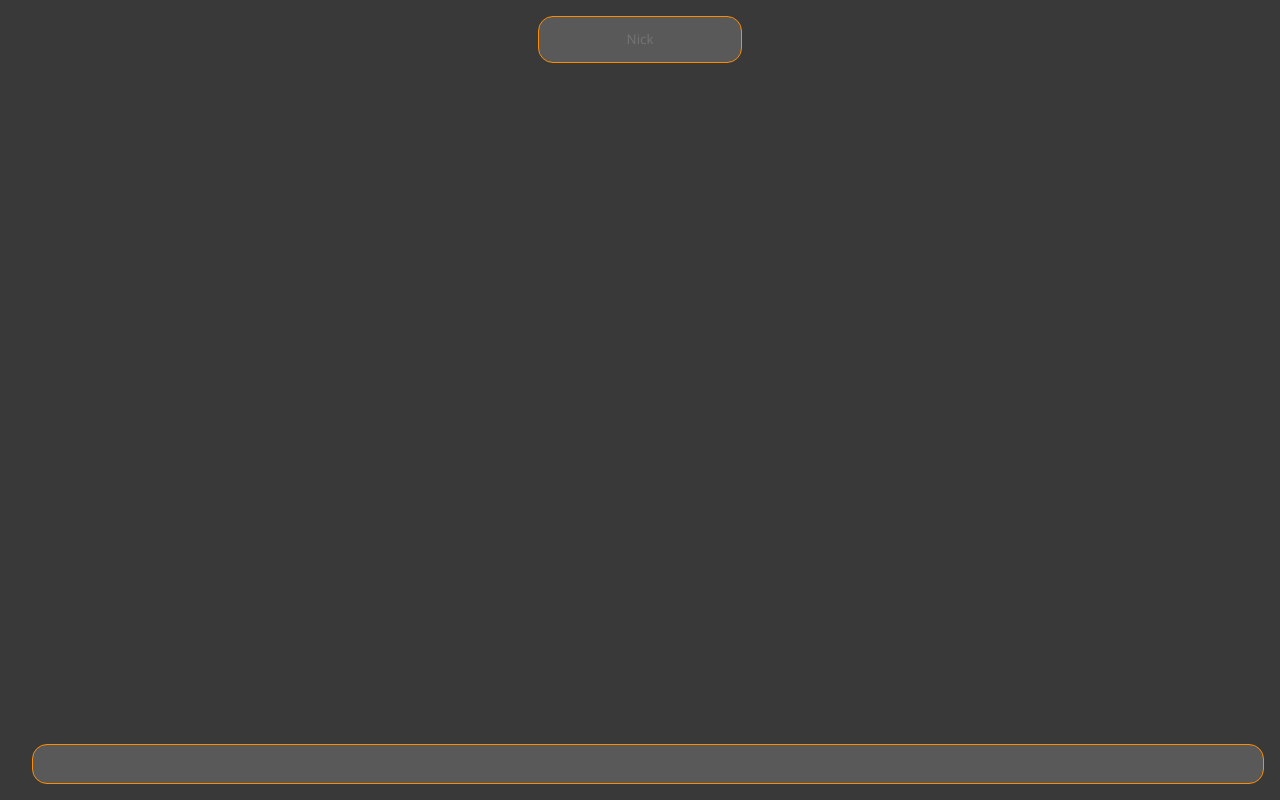
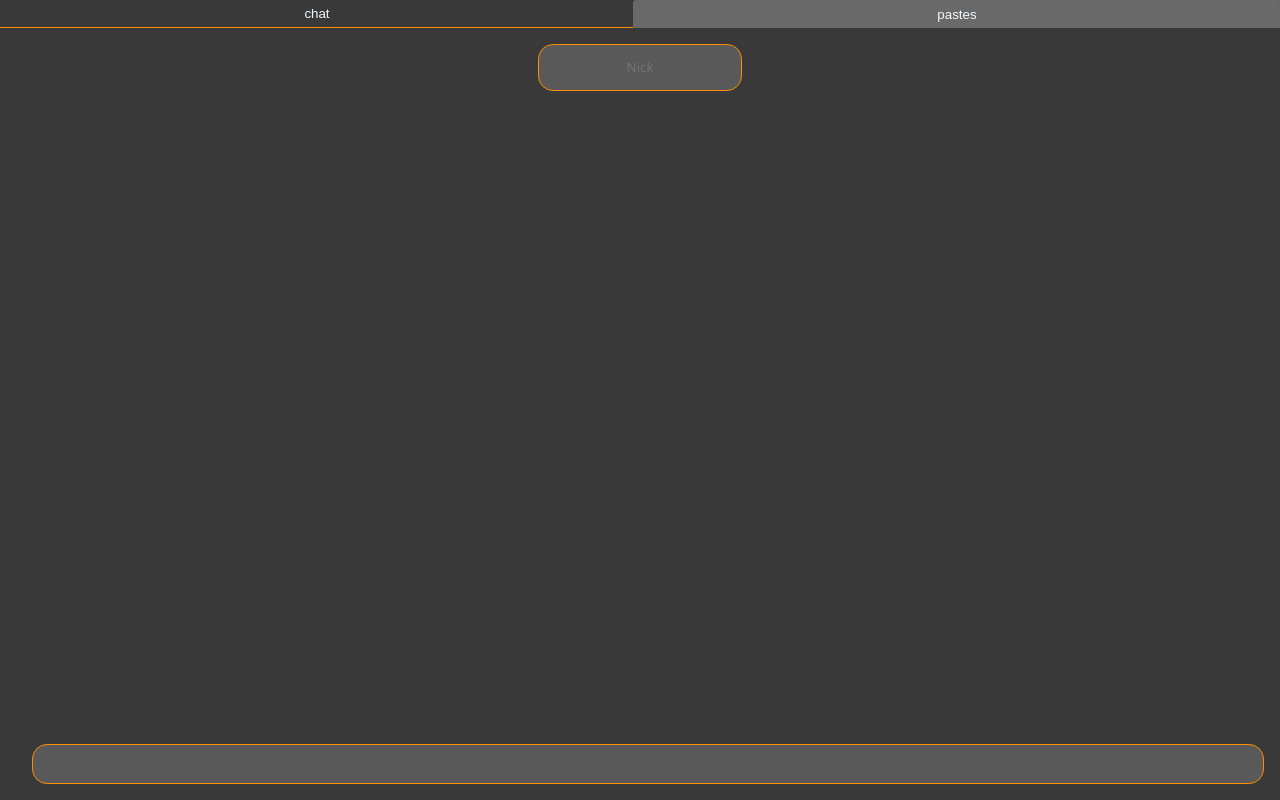
Before and after one commit to aQaTL/chitchat, a plain HTML site: page frontend/index.html in a window 1280 px wide. Drawn offline with nearby package versions, Linux system fonts and the light colour scheme.

Commit message:
Added tabs

```diff
--- a/frontend/chat.js
+++ b/frontend/chat.js
@@ -1,3 +1,11 @@
+Vue.component("pastes", {
+	template: `
+<div>
+	<h1>Hello, World!</h1>
+</div>
+	`,
+});
+
 Vue.component("connect-form", {
 	data: function () {
 		return {
@@ -32,10 +40,9 @@ const MsgType = {
 	YourNickIsTaken: "YourNickIsTaken",
 };
 
-window.onload = () => (new Vue({
-	el: "#app",
-
-	data: {
+Vue.component("chat", {
+	data: function () {
+		return {
 			eventSource: null,
 			user_msg: "",
 			nick: "",
@@ -43,6 +50,7 @@ window.onload = () => (new Vue({
 
 			connected: false,
 			has_unread_msg: false,
+		};
 	},
 
 	mounted: function () {
@@ -126,4 +134,29 @@ window.onload = () => (new Vue({
 	filters: {
 		time: (date_str) => new Date(date_str).toLocaleTimeString(),
 	},
+
+	template: `
+<div>
+	<connect-form id="connect_form" v-if="!connected" v-on:connect="handle_connect"></connect-form>
+
+	<section id="messages" ref="messages">
+		<div class="message" v-for="msg in messages">
+			<span>[{{ msg.time | time }}] </span><span>{{ msg.nick }}</span>: <span>{{ msg.msg }}</span>
+		</div>
+	</section>
+	<section id="input">
+		<label for="msg_input">{{ nick }}</label>
+		<input type="text" v-model="user_msg" id="msg_input" v-on:keyup.enter="send_msg()">
+	</section>
+</div>
+`,
+});
+
+window.onload = () => (new Vue({
+	el: "#app",
+
+	data: {
+		current_tab: "chat",
+		tabs: ["chat", "pastes"],
+	},
 }));
--- a/frontend/index.html
+++ b/frontend/index.html
@@ -11,17 +11,19 @@
 </head>
 <body>
 	<div id="app">
-		<connect-form id="connect_form" v-if="!connected" v-on:connect="handle_connect"></connect-form>
+		<header>
+			<button
+					v-for="tab in tabs"
+					v-bind:key="tab"
+					v-bind:class="['tab_button', { active: current_tab === tab }]"
+					v-on:click="current_tab = tab"
+			>{{ tab }}
+			</button>
+		</header>
 
-		<section id="messages" ref="messages">
-			<div class="message" v-for="msg in messages">
-				<span>[{{ msg.time | time }}] </span><span>{{ msg.nick }}</span>: <span>{{ msg.msg }}</span>
-			</div>
-		</section>
-		<section id="input">
-			<label for="msg_input">{{ nick }}</label>
-			<input type="text" v-model="user_msg" id="msg_input" v-on:keyup.enter="send_msg()">
-		</section>
+		<keep-alive>
+			<component v-bind:is="current_tab" :class="current_tab"></component>
+		</keep-alive>
 	</div>
 </body>
 </html>
--- a/frontend/styles/style.css
+++ b/frontend/styles/style.css
@@ -7,16 +7,57 @@ body {
 }
 
 #app {
+	height: 100vh;
+	display: flex;
+	flex-direction: column;
+}
+
+header {
+	display: flex;
+	align-items: stretch;
+	overflow: hidden;
+}
+
+.tab_button {
+	flex-grow: 1;
+
+	min-width: 200px;
+	padding: 6px 10px;
+	margin-bottom: -1px;
+	margin-right: -1px;
+	border-top-left-radius: 3px;
+	border-top-right-radius: 3px;
+
+	border: none;
+	background: #696969;
+	color: #F0F8FF;
+
+	cursor: pointer;
+}
+
+.tab_button:hover {
+	background-color: #E0E0E0;
+	color: #393939;
+}
+
+.tab_button.active {
+	outline: 0;
+	background-color: #393939;
+	color: #F0F8FF;
+	border-bottom: 2px solid darkorange;
+}
+
+.chat {
 	font-family: 'Open Sans', sans-serif;
 
-	height: 100vh;
+	flex-grow: 1;
 
 	display: flex;
 	flex-direction: column;
 
 	box-sizing: border-box;
 	padding: 1em;
-	color: #f0f8ff;
+	color: #F0F8FF;
 }
 
 main {
@@ -46,7 +87,11 @@ input[type=text] {
 	padding: 10px 0 10px 1em;
 	font-family: 'Open Sans', sans-serif;
 	background-color: #595959;
-	color: #f0f8ff;
+	color: #F0F8FF;
+}
+
+input[type=text]:focus {
+	outline: 0;
 }
 
 #msg_input {
@@ -68,3 +113,8 @@ input[type=text] {
 	padding: 1em;
 	text-align: center;
 }
+
+button, button::-moz-focus-inner {
+	outline: none;
+	border: 0;
+}
```
Lines whose indentation alone changed are shown as unchanged.
